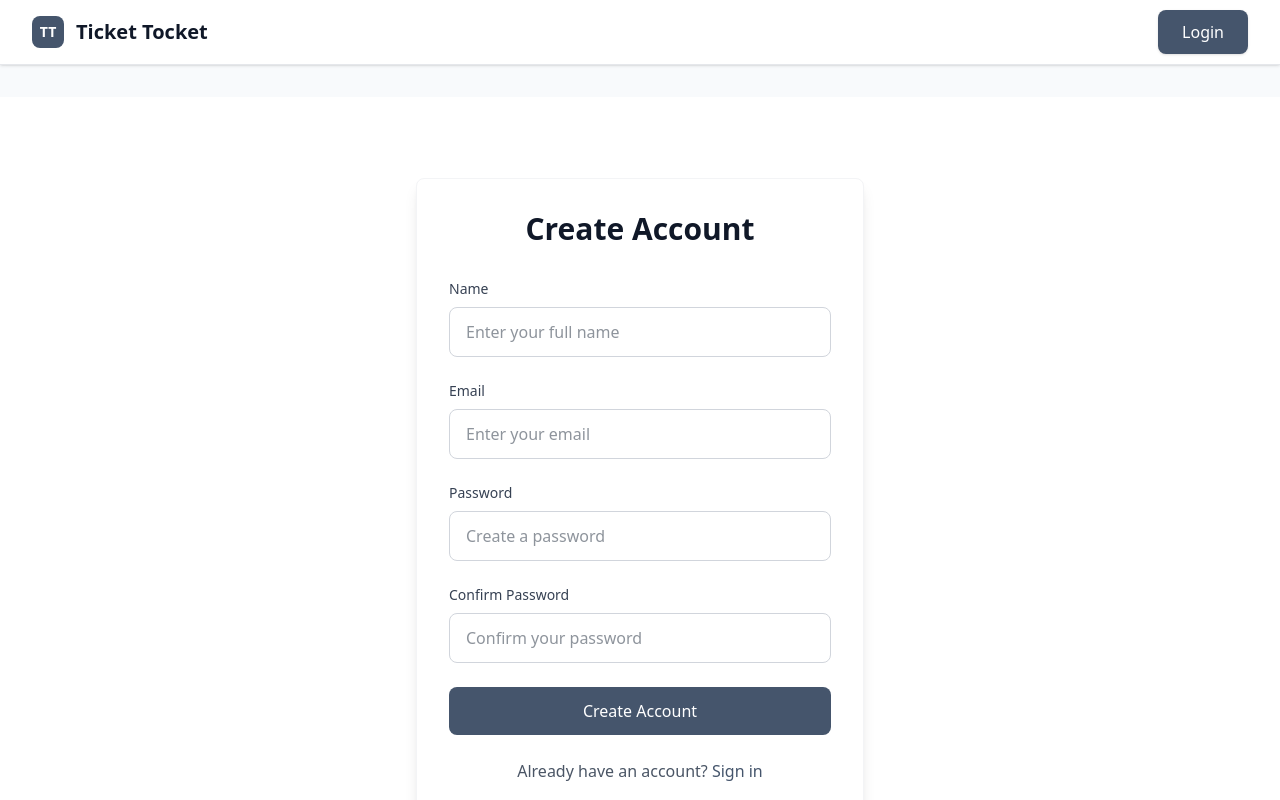
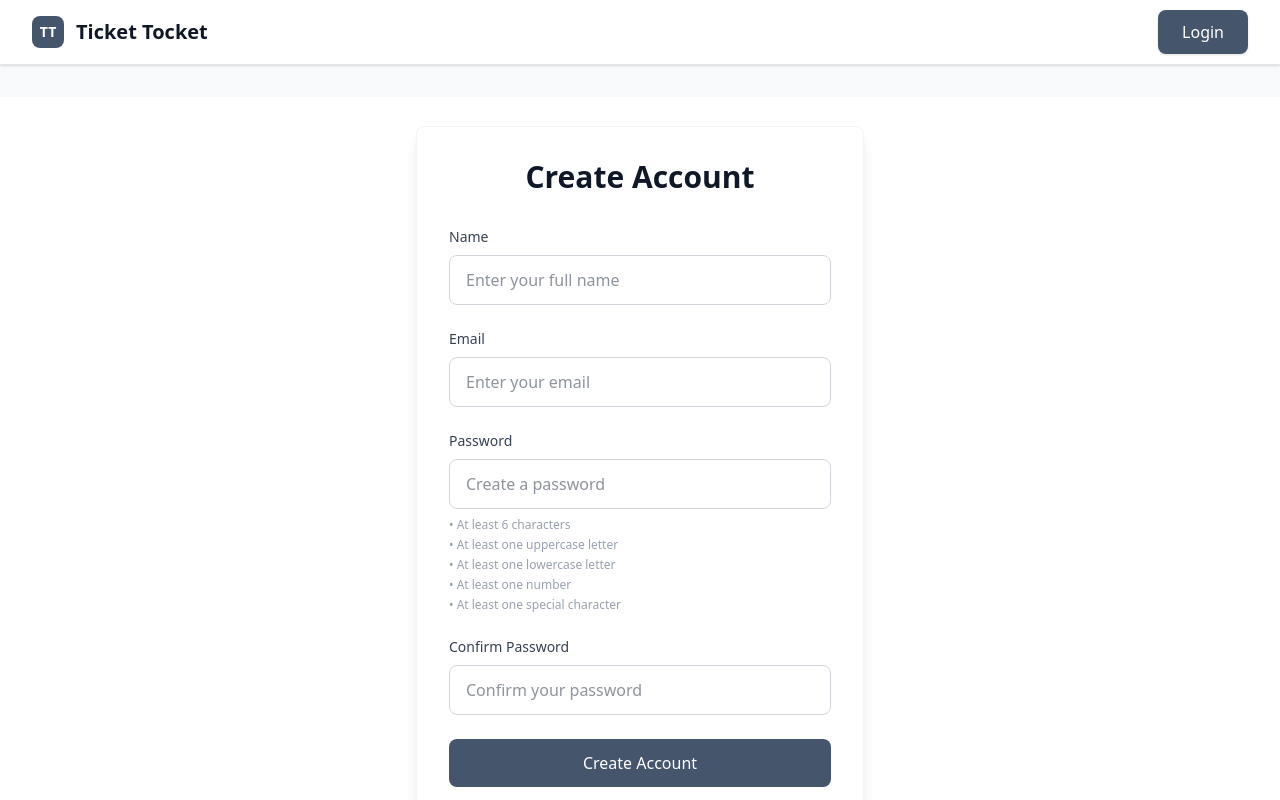
Before and after one commit to deborahkudaru/stage-two, a React (Vite) app: page /auth/signup in a window 1280 px wide. Shown: the top 800 px of the page. Built offline with nearby package versions, Linux system fonts and the light colour scheme.

Commit message:
add real time password validation

```diff
--- a/src/pages/auth/SignUp.jsx
+++ b/src/pages/auth/SignUp.jsx
@@ -14,11 +14,29 @@ export default function Signup() {
     confirm: ''
   })
   const [errors, setErrors] = useState({})
+  const [passwordHints, setPasswordHints] = useState({
+    length: false,
+    upper: false,
+    lower: false,
+    number: false,
+    special: false
+  })
 
   const handleChange = (e) => {
-    setForm({ ...form, [e.target.name]: e.target.value })
-    if (errors[e.target.name]) {
-      setErrors({ ...errors, [e.target.name]: '' })
+    const { name, value } = e.target
+    setForm({ ...form, [name]: value })
+
+    if (errors[name]) setErrors({ ...errors, [name]: '' })
+
+    // Real-time password validation
+    if (name === 'password') {
+      setPasswordHints({
+        length: value.length >= 6,
+        upper: /[A-Z]/.test(value),
+        lower: /[a-z]/.test(value),
+        number: /[0-9]/.test(value),
+        special: /[!@#$%^&*(),.?":{}|<>]/.test(value)
+      })
     }
   }
 
@@ -26,7 +44,12 @@ export default function Signup() {
     const err = {}
     if (!form.name.trim()) err.name = 'Name is required'
     if (!form.email.includes('@')) err.email = 'Enter a valid email'
-    if (form.password.length < 6) err.password = 'Minimum 6 characters'
+
+    const { length, upper, lower, number, special } = passwordHints
+    if (!length || !upper || !lower || !number || !special) {
+      err.password = 'Password must include upper, lower, number, special char'
+    }
+
     if (form.password !== form.confirm) err.confirm = 'Passwords do not match'
     setErrors(err)
     return Object.keys(err).length === 0
@@ -57,6 +80,7 @@ export default function Signup() {
         </div>
 
         <form onSubmit={handleSubmit} className="space-y-6" noValidate>
+          {/* NAME */}
           <div>
             <label className="block text-sm font-medium text-gray-700 mb-2">Name</label>
             <input
@@ -69,6 +93,7 @@ export default function Signup() {
             {errors.name && <p className="text-red-600 text-sm mt-2">{errors.name}</p>}
           </div>
 
+          {/* EMAIL */}
           <div>
             <label className="block text-sm font-medium text-gray-700 mb-2">Email</label>
             <input
@@ -79,11 +104,10 @@ export default function Signup() {
               className="w-full border border-gray-300 rounded-lg px-4 py-3 focus:outline-none focus:ring-2 focus:ring-slate-600 focus:border-transparent transition-colors"
               placeholder="Enter your email"
             />
-            {errors.email && (
-              <p className="text-red-600 text-sm mt-2">{errors.email}</p>
-            )}
+            {errors.email && <p className="text-red-600 text-sm mt-2">{errors.email}</p>}
           </div>
 
+          {/* PASSWORD */}
           <div>
             <label className="block text-sm font-medium text-gray-700 mb-2">Password</label>
             <input
@@ -94,11 +118,29 @@ export default function Signup() {
               className="w-full border border-gray-300 rounded-lg px-4 py-3 focus:outline-none focus:ring-2 focus:ring-slate-600 focus:border-transparent transition-colors"
               placeholder="Create a password"
             />
-            {errors.password && (
-              <p className="text-red-600 text-sm mt-2">{errors.password}</p>
-            )}
+            {errors.password && <p className="text-red-600 text-sm mt-2">{errors.password}</p>}
+
+            {/* Real-time password hints */}
+            <ul className="text-xs text-gray-600 mt-2 space-y-1">
+              <li className={passwordHints.length ? 'text-green-600' : 'text-gray-400'}>
+                • At least 6 characters
+              </li>
+              <li className={passwordHints.upper ? 'text-green-600' : 'text-gray-400'}>
+                • At least one uppercase letter
+              </li>
+              <li className={passwordHints.lower ? 'text-green-600' : 'text-gray-400'}>
+                • At least one lowercase letter
+              </li>
+              <li className={passwordHints.number ? 'text-green-600' : 'text-gray-400'}>
+                • At least one number
+              </li>
+              <li className={passwordHints.special ? 'text-green-600' : 'text-gray-400'}>
+                • At least one special character
+              </li>
+            </ul>
           </div>
 
+          {/* CONFIRM PASSWORD */}
           <div>
             <label className="block text-sm font-medium text-gray-700 mb-2">Confirm Password</label>
             <input
@@ -109,9 +151,7 @@ export default function Signup() {
               className="w-full border border-gray-300 rounded-lg px-4 py-3 focus:outline-none focus:ring-2 focus:ring-slate-600 focus:border-transparent transition-colors"
               placeholder="Confirm your password"
             />
-            {errors.confirm && (
-              <p className="text-red-600 text-sm mt-2">{errors.confirm}</p>
-            )}
+            {errors.confirm && <p className="text-red-600 text-sm mt-2">{errors.confirm}</p>}
           </div>
 
           <button
```
